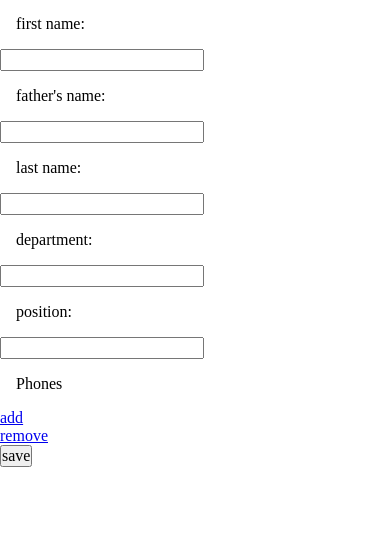
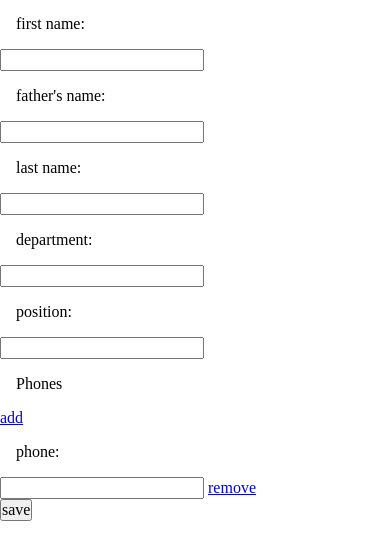
Before and after one commit to useralexey2000/flask-phonebook, a Flask app: template app/templates/pbook/create-edit.html in a window 390 px wide. Shown: the part 60-620 px from the top of the page. Run offline with Flask 2, Linux system fonts and the light colour scheme; the template is opened without the code that fills it: values that come from a table or form of the project are taken from there, others are empty.

Commit message:
Changing accessing phone num from contact in app/templates/pbook/create-edit.html

```diff
--- a/app/templates/pbook/create-edit.html
+++ b/app/templates/pbook/create-edit.html
@@ -15,13 +15,12 @@
     {{ form.pos.label }}
     {{ form.pos }}
     {{ form.phones.label }}
-    <!-- {{ form.addp }}
-    {{ form.removep }} -->
+
     <a id="add-phone" href="#">add</a>
     {% for p in form.phones %}
         <div class="phone-item">
-            {{ p.form.phone.label }}
-            {{ p.form.phone(class_="phone-num") }}
+            {{ p.form.num.label }}
+            {{ p.form.num(class_="phone-num") }}
             <a class="rem-phone" href="#">remove</a>
         </div>
     {% endfor%}
```
